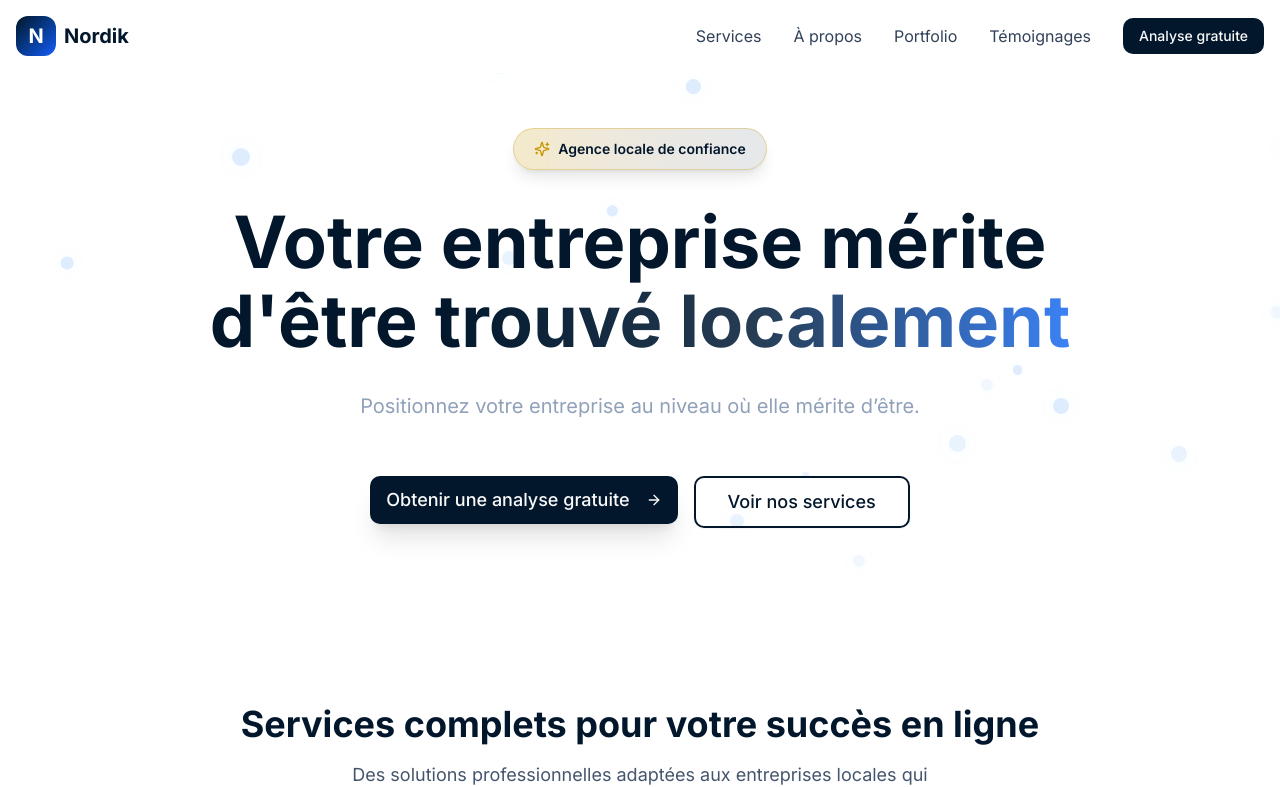
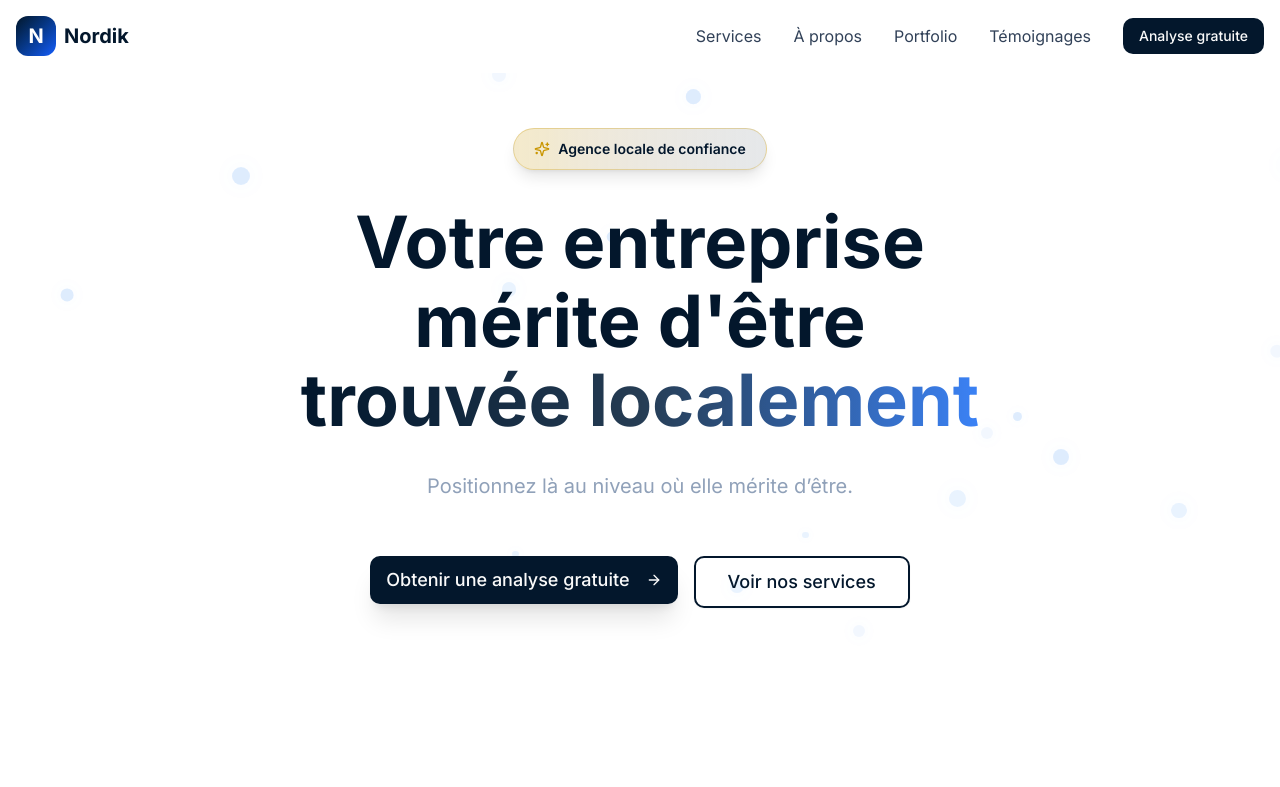
Before and after one commit to cadore93/Nordik_site_V2, a Next.js app: page / in a window 1280 px wide. Shown: the top 787 px of the page. Built offline with nearby package versions, Linux system fonts and the light colour scheme.

Commit message:
Fix hero subheadline centering and spacing

```diff
--- a/components/hero.tsx
+++ b/components/hero.tsx
@@ -86,7 +86,7 @@ export function Hero() {
                 <h1 className="text-5xl md:text-6xl lg:text-7xl font-bold text-navy leading-[1.1] text-balance mb-6">
                   Votre entreprise mérite d'être{" "}
                   <span className="bg-gradient-to-r from-navy via-navy-light to-[#3b82f6] bg-clip-text text-transparent">
-                    trouvé localement
+                    trouvée localement
                   </span>
                 </h1>
               </motion.div>
@@ -98,7 +98,7 @@ export function Hero() {
                 transition={{ delay: 0.7, duration: 0.8, ease: "easeOut" }}
               >
                 <p className="text-lg md:text-xl text-slate-400 max-w-3xl mx-auto mt-2 text-center">
-  Positionnez votre entreprise au niveau où elle mérite d’être.
+  Positionnez là au niveau où elle mérite d’être.
 </p>
 
 
```
